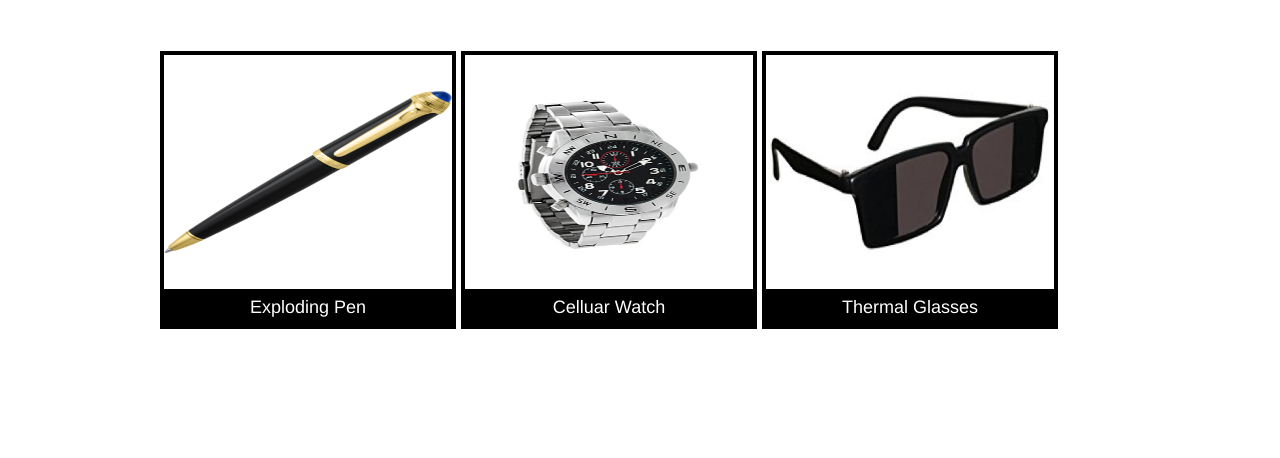
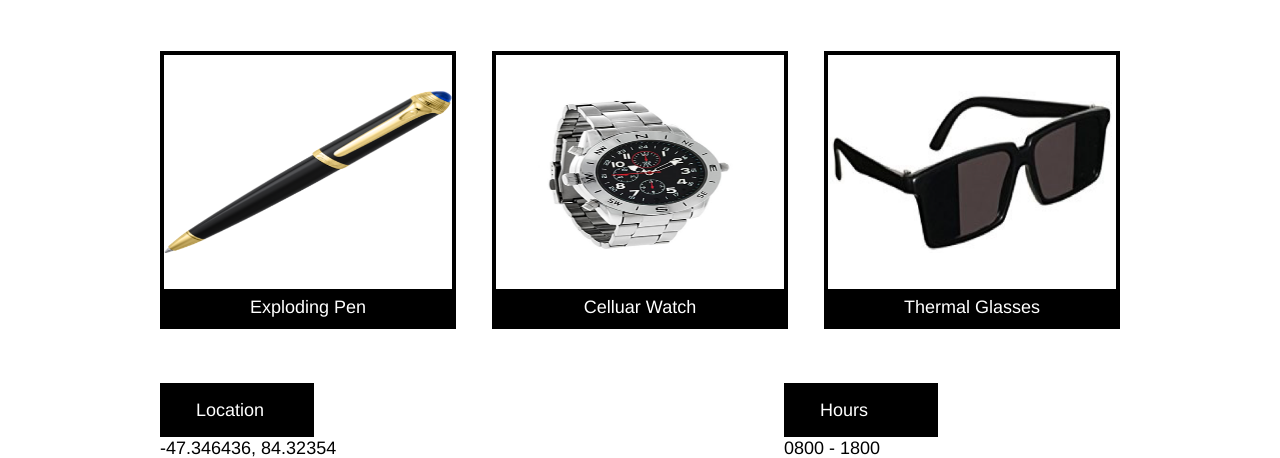
Before and after one commit to gray1223/secretagentsupply, a plain HTML site: page index.html in a window 1280 px wide. Shown: the part 612-1070 px from the top of the page. Before the commit the page ends 941 px from the top, so only its background shows below. Drawn offline with Linux system fonts and the light colour scheme.

Commit message:
Percents on bottom

```diff
--- a/index.html
+++ b/index.html
@@ -16,11 +16,11 @@
         </div>
       </header>
 
-  <div id="container1"  class="container">
+  <div id="container1" class="container">
     <div id="title">
       <h3>NEW ARRIVAL</h3>
       <h1>SPORT BIKES AND MOTORCYCLES</h1>
-    </div>
+      </div>
   </div>
 
     <div id="nav">
@@ -39,7 +39,7 @@
     <div class="container">
       <div id="container2">
       <div class="item">
-        <img src="./resources/images/pen.png" alt="Pen" />
+        <img src="./resources/images/pen.png" alt="Pen"  />
         <h4 class="description">Exploding Pen</h4>
       </div>
       <div class="item">
@@ -53,5 +53,18 @@
       </div>
     </div>
 
+    <div class="container">
+      <div id="container3">
+      <div class="info">
+        <h4 class="one">Location</h4>
+        <h4 class="two">-47.346436, 84.32354</h4>
+      </div>
+      <div class="info">
+        <h4 class="one">Hours</h4>
+        <h4 class="two">0800 - 1800</h4>
+      </div>
+    </div>
+  </div>
+
   </body>
 </html>
--- a/resources/css/style.css
+++ b/resources/css/style.css
@@ -94,12 +94,13 @@ ul {
   flex-wrap: wrap;
   flex-direction: column;
   width: 30%;
+
 }
 
-.item img {
+#container2 img {
   height: 9rem;
   padding: 2rem 0;
-  width: 100%
+  width: 100%;
 }
 
 .description {
@@ -113,5 +114,36 @@ ul {
 
 #container2 {
   margin-top: 3rem;
-  width: 100%
+  width: 100%;
+  display: inline-flex;
+  justify-content: space-between;
 }
+
+#container3 {
+  margin-top: 3rem;
+  display: inline-flex;
+  justify-content: space-between;
+  flex-direction: row;
+  width: 100%;
+}
+
+.info {
+  display: inline-flex;
+  flex-direction:column;
+  width: 35%;
+}
+
+.one {
+  background-color: black;
+  color: white;
+  padding-left: 2rem;
+  padding-top: 1rem;
+  padding-bottom: 1rem;
+  width: 35%;
+  display: flex;
+
+}
+
+.two {
+  margin-top: 0.15rem;
+}
```
